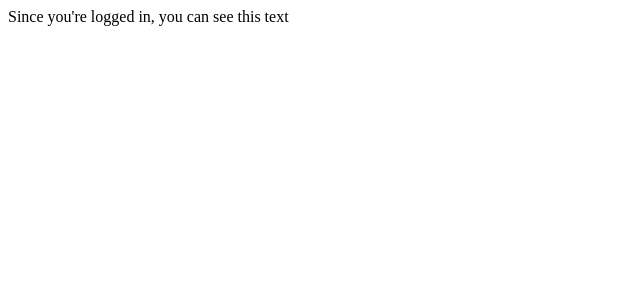
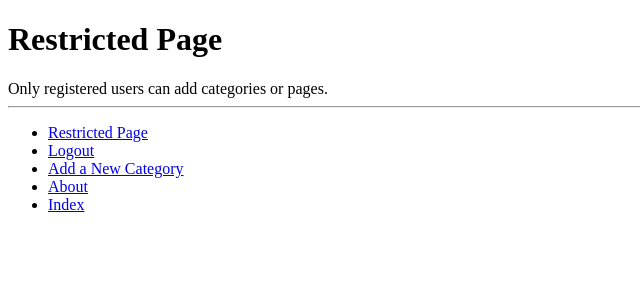
Before and after one commit to 2333610D/tango_with_django_project, a Django app: page /rango/restricted/ in a window 1280 px wide. Shown: the top 300 px of the page, without its empty margins (0-640 px from the left). Run offline with Django 3.2, Linux system fonts and the light colour scheme; the visitor is signed in with stand-in values (Sample User, id 1); data that the repository does not hold is empty.

Commit message:
adjusts to restricted and views

```diff
--- a/rango/urls.py
+++ b/rango/urls.py
@@ -21,7 +21,7 @@ from rango import views
 urlpatterns = [
     url(r'^$', views.index, name='index'),
     url(r'^about/$', views.about, name='about'),
-    url(r'^add_category/$', views.add_category, name='add_category'),
+    url(r'^add_category/$',  views.add_category, name='add_category'),
 
     url(r'^category/(?P<category_name_slug>[\w\-]+)/add_page/$',
         views.add_page,
--- a/rango/views.py
+++ b/rango/views.py
@@ -12,6 +12,7 @@ from django.core.urlresolvers import reverse
 from django.contrib.auth.decorators import login_required
 from django.contrib.auth import logout
 from datetime import datetime
+
 
 def add_category(request):
     form = CategoryForm()
@@ -197,7 +198,11 @@ def user_login(request):
 
 @login_required
 def restricted(request):
-    return HttpResponse("Since you're logged in, you can see this text")
+    return render(request, 'rango/restricted.html', {})
+
+    #return HttpResponse("Since you're logged in, you can see this text")
+
+
 
 
 # Use the login_required() decorator to ensure only those logged in can
--- a/templates/rango/base.html
+++ b/templates/rango/base.html
@@ -29,11 +29,12 @@
 			{% if user.is_authenticated %}
 				<li><a href="{% url 'restricted' %}">Restricted Page</a></li>
 				<li><a href="{% url 'logout' %}">Logout</a></li>
+				<li><a href="{% url 'add_category' %}">Add a New Category</a></li>
 		    {% else %}
 				<li><a href="{% url 'login' %}">Sign In</a></li>
 				<li><a href="{% url 'register' %}">Sign Up</a></li>
 			{% endif %}
-				<li><a href="{% url 'add_category' %}">Add a New Category</a></li>
+
 				<li><a href="{% url 'about' %}">About</a></li>
 				<li><a href="{% url 'index' %}">Index</a></li>
 		    </ul>
--- a/templates/rango/index.html
+++ b/templates/rango/index.html
@@ -52,6 +52,6 @@
     	<div>
 
 	    	<img src="{% static "images/rango.jpg" %}" alt="Picture of Rango" />
-			<p>visits: {{ visits }}</p>
+			<p>visits:{{ visits }}</p>
 	    </div>
 {% endblock %}
--- /dev/null
+++ b/templates/rango/restricted.html
@@ -0,0 +1,14 @@
+{% extends 'rango/base.html' %}
+{% load staticfiles %}
+
+{% block title_block %}
+    Restricted
+{% endblock %}
+
+{% block body_block %}
+<h1>Restricted Page</h1>
+
+    <div>
+	    Only registered users can add categories or pages.
+	<div>
+{% endblock %}
```
